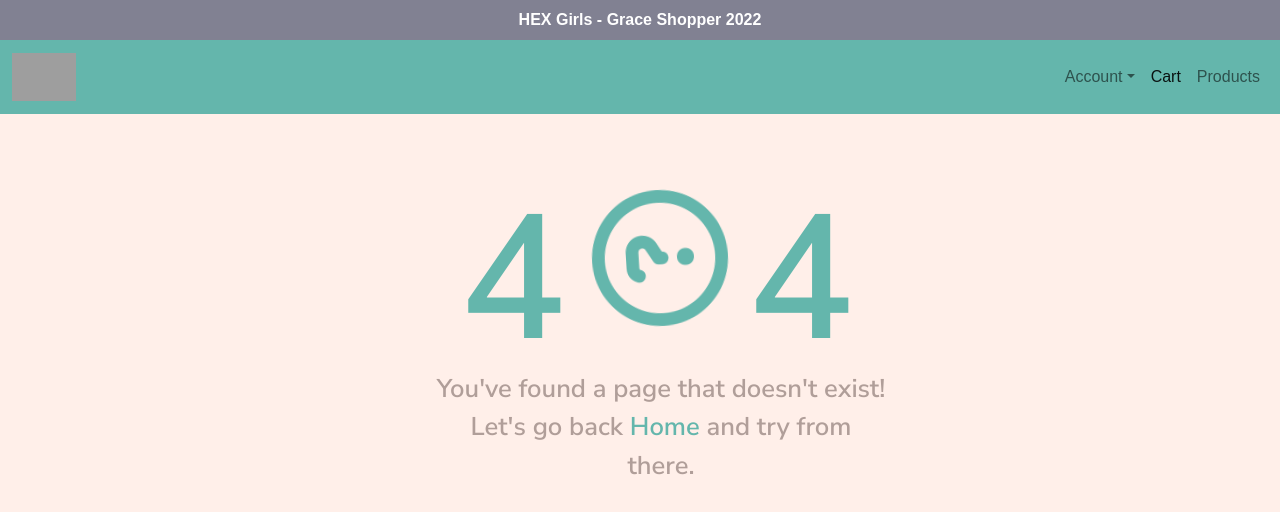
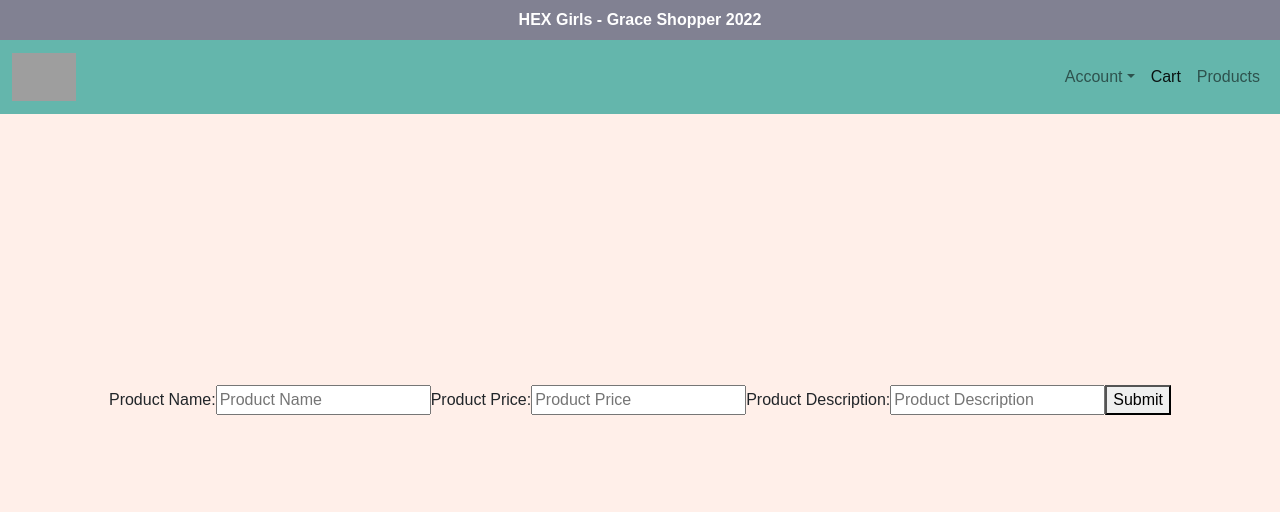
Before and after one commit to 2206-GHP-HEX-GIRLS/hex-girls-grace-shopper, a React (Create React App) app: page /products/add in a window 1280 px wide. Shown: the top 512 px of the page. Built offline with nearby package versions, Linux system fonts and the light colour scheme; grey boxes are pictures that could not be loaded; a web font is replaced by a local one.

Commit message:
changed class components to functional for add and edit

```diff
--- a/src/components/AddProduct.js
+++ b/src/components/AddProduct.js
@@ -1,68 +1,43 @@
-import React from "react";
+import React, { useState } from "react";
 import { addProduct } from "../reducers/addProduct";
-import { connect } from "react-redux";
+import { useDispatch } from "react-redux";
 
-class AddProduct extends React.Component {
-  constructor() {
-    super();
-    this.state = {
+const AddProduct = () => {
+  const dispatch = useDispatch();
+  let [product, setProduct] = useState({
     name: "",
-      price: "",
+    price: 0.0,
     description: "",
-    };
-    this.handleChange = this.handleChange.bind(this);
-    this.handleSubmit = this.handleSubmit.bind(this);
-  }
+  });
 
-  handleChange(evt) {
+  const handleChange = (evt) => {
     evt.preventDefault();
-    this.setState({
+    setProduct({
+      ...product,
       [evt.target.name]: evt.target.value,
     });
-  }
+  };
 
-  handleSubmit(evt) {
+  const handleSubmit = (evt) => {
     evt.preventDefault();
-    this.props.addProduct({ ...this.state });
-  }
+    setProduct({ name: "", price: 0.0, description: "" });
+    dispatch(addProduct(product));
+  };
 
-  render() {
-    const { name, price, description } = this.state;
-    const { handleSubmit, handleChange } = this;
   return (
-      <form id="createProduct" onSubmit={handleSubmit}>
+    <form id="createProduct" onSubmit={handleSubmit} onChange={handleChange}>
       <label>Product Name:</label>
-        <input
-          placeholder="Product Name"
-          name="name"
-          onChange={handleChange}
-          value={name}
-        />
+      <input placeholder="Product Name" name="name" />
 
       <label>Product Price:</label>
-        <input
-          placeholder="Product Price"
-          name="price"
-          onChange={handleChange}
-          value={price}
-        />
+      <input placeholder="Product Price" name="price" />
 
       <label>Product Description:</label>
-        <input
-          placeholder="Product Description"
-          name="description"
-          onChange={handleChange}
-          value={description}
-        />
+      <input placeholder="Product Description" name="description" />
 
       <button type="submit">Submit</button>
     </form>
   );
-  }
-}
+};
 
-const mapDispatchToProps = (dispatch, { history }) => ({
-  addProduct: (product) => dispatch(addProduct(product, history)),
-});
-
-export default connect(null, mapDispatchToProps)(AddProduct);
+export default AddProduct;
--- a/src/components/Cart.js
+++ b/src/components/Cart.js
@@ -7,6 +7,7 @@ import "./css/Cart.css";
 
 const Cart = () => {
   const products = useSelector((state) => state.products);
+  // const cart = useSelector((state) => state.cart) // will eventually be the state from our cart
   const dispatch = useDispatch();
 
   useEffect(() => {
--- a/src/components/EditProduct.js
+++ b/src/components/EditProduct.js
@@ -1,70 +1,56 @@
-import React from "react";
-import { connect } from "react-redux";
+import React, { useState } from "react";
+import { useSelector, useDispatch } from "react-redux";
 import { editProduct } from "../reducers/singleProduct";
 
-class EditProduct extends React.Component {
-  constructor(props) {
-    super(props);
-    this.state = {
-      name: '',
-      price: '',
-      description: '',
-    };
-    this.handleSubmit = this.handleSubmit.bind(this);
-    this.handleChange = this.handleChange.bind(this);
-  }
+const EditProduct = () => {
+  const product = useSelector((state) => state.product);
+  const dispatch = useDispatch();
+  let [editedProduct, setEditedProduct] = useState({
+    name: "",
+    price: 0.0,
+    description: "",
+  });
 
-  handleChange(evt) {
-    this.setState({
+  const handleChange = (evt) => {
+    evt.preventDefault();
+    setEditedProduct({
+      ...editedProduct,
       [evt.target.name]: evt.target.value,
     });
-  }
-  handleSubmit(evt) {
+  };
+
+  const handleSubmit = (evt) => {
     evt.preventDefault();
-    this.props.editProduct({
-      id: this.props.singleProduct.id,
-      ...this.state,
-    });
-  }
+    setEditedProduct({ name: "", price: 0.0, description: "" });
+    dispatch(editProduct(product.id, editedProduct));
+  };
 
-  render() {
-    const { name, price, description } = this.state;
-    const { handleSubmit, handleChange } = this;
   return (
     <form id="updateProducton" Submit={handleSubmit}>
       <label name="name">Product Name:</label>
       <input
         placeholder="Update Product Name"
         name="name"
-          value={name}
+        value={editedProduct.name}
         onChange={handleChange}
       />
       <label>Price:</label>
       <input
         placeholder="Update Product Price"
         name="price"
-          value={price}
+        value={editedProduct.price}
         onChange={handleChange}
       />
       <label>Description:</label>
       <input
         placeholder="Update Product Description"
         name="description"
-          value={description}
+        value={editedProduct.description}
         onChange={handleChange}
       />
       <button type="submit">Update Product</button>
     </form>
   );
-  }
-}
+};
 
-const mapState = ({ product }) => ({
-  product,
-});
-
-const mapDispatch = (dispatch) => ({
-  editProduct: (id, state) => dispatch(editProduct(id, state)),
-});
-
-export default connect(mapState, mapDispatch)(EditProduct);
+export default EditProduct;
--- a/src/components/Paths.js
+++ b/src/components/Paths.js
@@ -1,14 +1,16 @@
-import React from 'react';
-import { BrowserRouter as Router, Routes, Route } from 'react-router-dom';
-import AllProductsView from './AllProductsView';
-import SingleProductView from './SingleProductView';
-import NotFound from './NotFound';
-import Header from './Header';
-import Home from './Home';
-import NavBar from './NavBar';
-import Cart from './Cart';
-import Register from './Register';
-import ReviewPage from './ReviewPage';
+import React from "react";
+import { BrowserRouter as Router, Routes, Route } from "react-router-dom";
+import AllProductsView from "./AllProductsView";
+import SingleProductView from "./SingleProductView";
+import NotFound from "./NotFound";
+import Header from "./Header";
+import Home from "./Home";
+import NavBar from "./NavBar";
+import Cart from "./Cart";
+import Register from "./Register";
+import ReviewPage from "./ReviewPage";
+import AddProduct from "./AddProduct";
+import EditProduct from "./EditProduct";
 
 const Paths = () => {
   return (
@@ -19,13 +21,15 @@ const Paths = () => {
           <NavBar />
         </div>
         <Routes>
-          <Route path="/allproducts" element={<AllProductsView />} />
-          <Route path="/allproducts/:id" element={<SingleProductView />} />
-          <Route path="/allproducts/:id/review" element={<ReviewPage />} />
+          <Route path="/products" element={<AllProductsView />} />
+          <Route path="/products/:id" element={<SingleProductView />} />
+          <Route path="/products/:id/review" element={<ReviewPage />} />
           <Route path="*" element={<NotFound />} />
           <Route path="/" element={<Home />} />
           <Route path="/register" element={<Register />} />
           <Route path="/cart" element={<Cart />} />
+          <Route path="/products/add" element={<AddProduct />} />
+          <Route path="/products/edit" element={<EditProduct />} />
         </Routes>
       </div>
     </Router>
```
Lines whose indentation alone changed are shown as unchanged.
